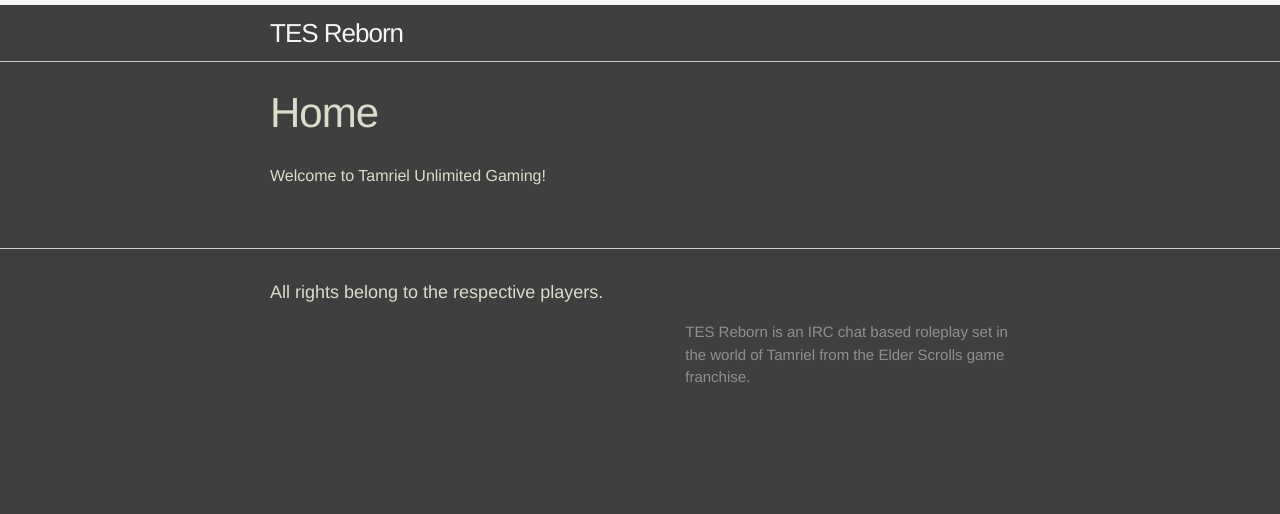
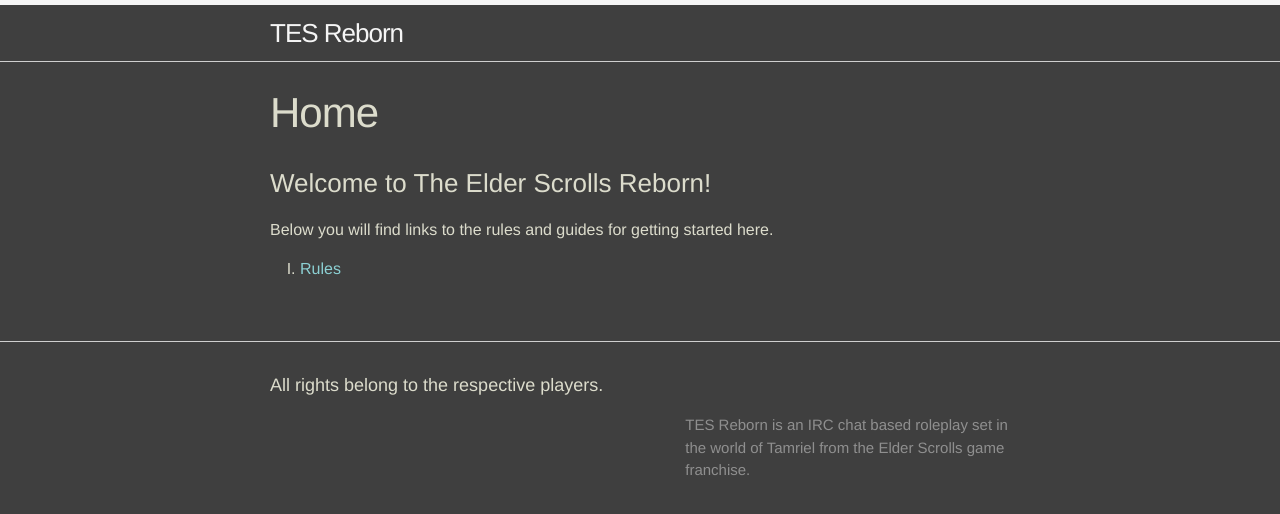
Before and after one commit to WolfenShadows/tesreborn, a Jekyll site: the page built from index.html, in a window 1280 px wide. Shown: the top 514 px of the page. Built offline with Jekyll 4.4.1, drawn with Linux system fonts in a browser that asks for light colours; nearby versions of some CDN libraries.

Commit message:
updates!

```diff
--- a/index.html
+++ b/index.html
@@ -3,4 +3,8 @@
 title: Home
 ---
 
-<p>Welcome to Tamriel Unlimited Gaming!</p>
+<h3>Welcome to The Elder Scrolls Reborn!</h3>
+<p>Below you will find links to the rules and guides for getting started here.</p>
+<ol class="c">
+<li><a href="rules.html">Rules</a></li>
+</ol>
```
